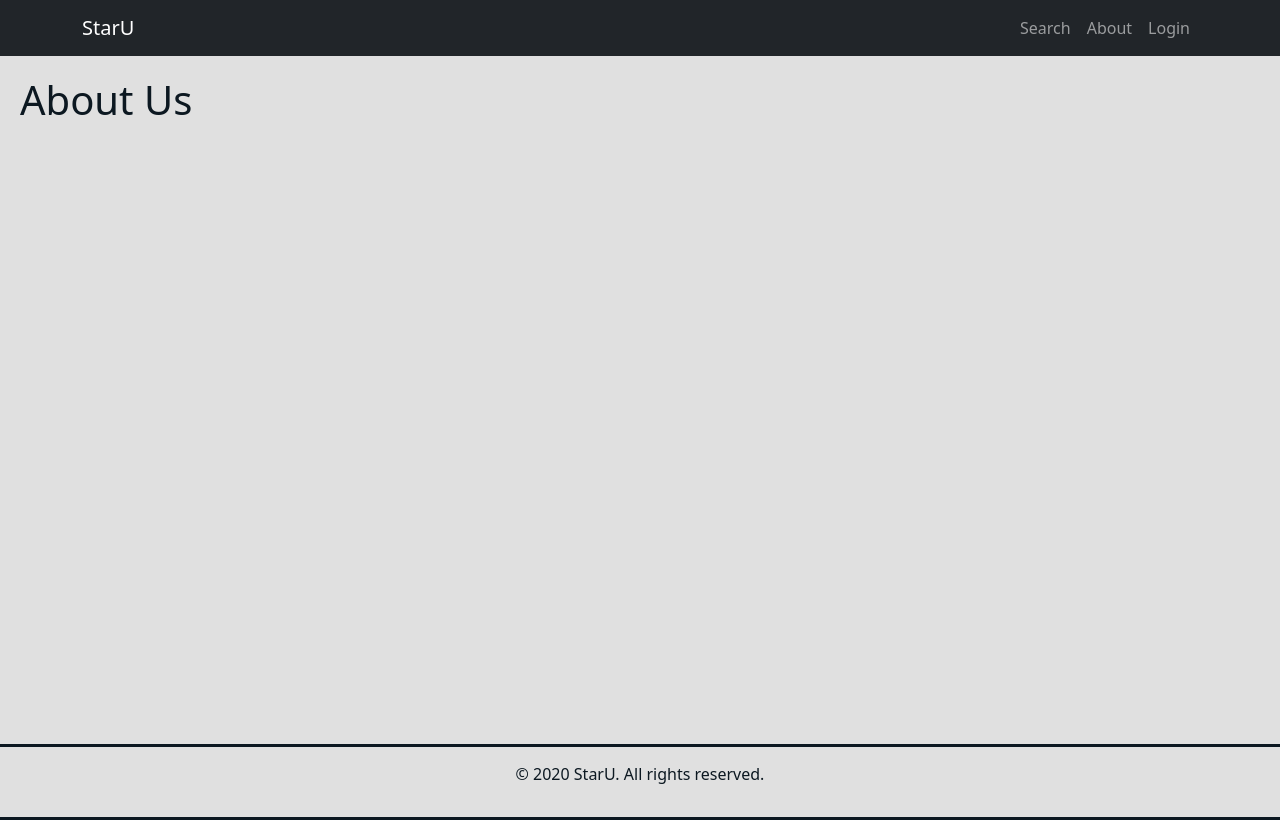
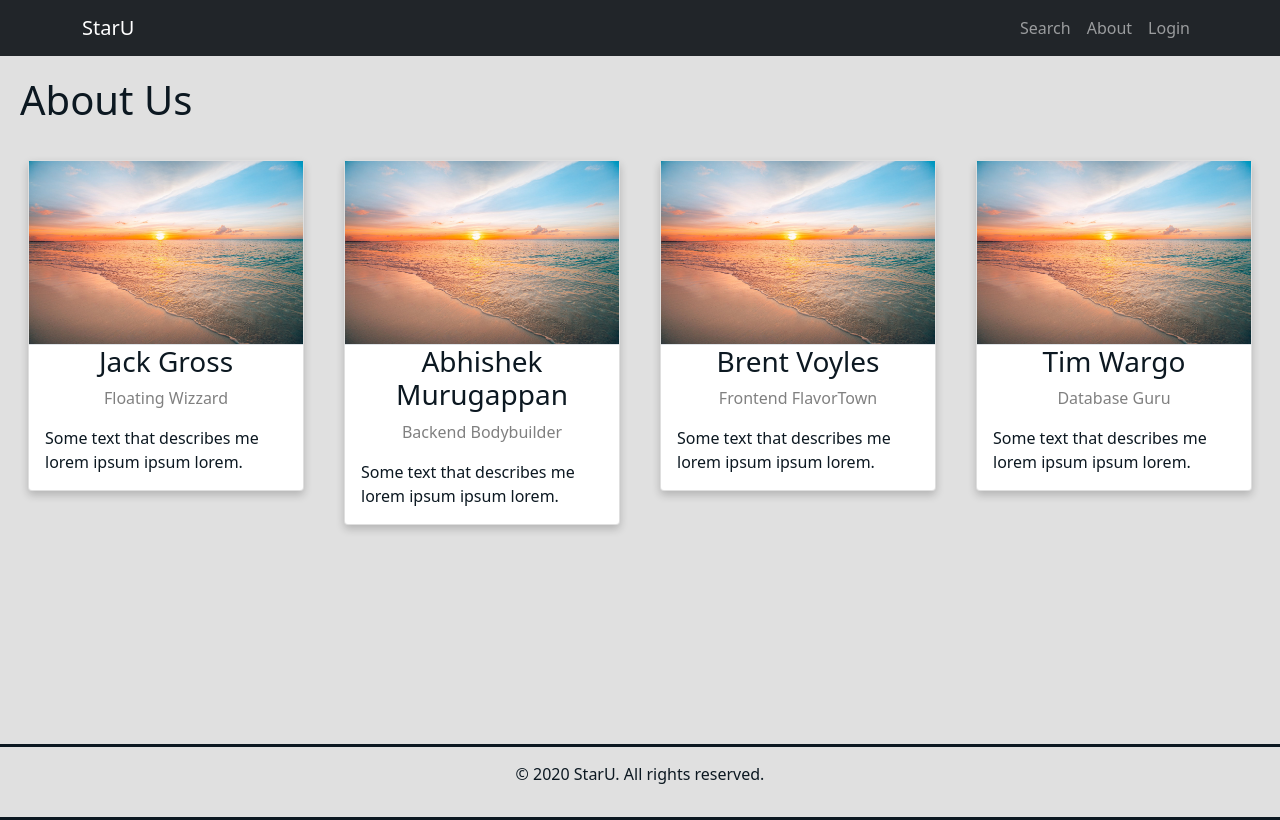
Before and after one commit to TimWargo/staru, a React (Create React App) app: page /about in a window 1280 px wide. Built offline with nearby package versions, Linux system fonts and the light colour scheme.

Commit message:
completed basics of AboutUs page

```diff
--- a/src/Components/AboutUsPage/AboutUsPage.js
+++ b/src/Components/AboutUsPage/AboutUsPage.js
@@ -1,10 +1,57 @@
 import React, { Component } from "react";
+import Sunset from '../Images/Sunset.jpg'
 
 class AboutUsPage extends Component {
     render() {
         return (
             <div className="body">
                 <h1>About Us</h1>
+
+                <div className="aboutUs">
+                    <div className="row">
+                        <div className="col">
+                            <div className="card">
+                                <img src={Sunset} className="w-100 border-bottom" alt="Sunset"></img>
+                                <div className="aboutContainer">
+                                    <h2>Jack Gross</h2>
+                                    <p className="aboutTitle">Floating Wizzard</p>
+                                    <p>Some text that describes me lorem ipsum ipsum lorem.</p>
+                                </div>
+                            </div>
+                        </div>
+                        <div className="col">
+                            <div className="card">
+                                <img src={Sunset} className="w-100 border-bottom" alt="Sunset"></img>
+                                <div className="aboutContainer">
+                                    <h2>Abhishek Murugappan</h2>
+                                    <p className="aboutTitle">Backend Bodybuilder</p>
+                                    <p>Some text that describes me lorem ipsum ipsum lorem.</p>
+                                </div>
+                            </div>
+                        </div>
+                        <div className="col">
+                            <div className="card">
+                                <img src={Sunset} className="w-100 border-bottom" alt="Sunset"></img>
+                                <div className="aboutContainer">
+                                    <h2>Brent Voyles</h2>
+                                    <p className="aboutTitle">Frontend FlavorTown</p>
+                                    <p>Some text that describes me lorem ipsum ipsum lorem.</p>
+                                </div>
+                            </div>
+                        </div>
+                        <div className="col">
+                            <div className="card">
+                                <img src={Sunset} className="w-100 border-bottom" alt="Sunset"></img>
+                                <div className="aboutContainer">
+                                    <h2>Tim Wargo</h2>
+                                    <p className="aboutTitle">Database Guru</p>
+                                    <p>Some text that describes me lorem ipsum ipsum lorem.</p>
+                                </div>
+                            </div>
+                        </div>
+                    </div>
+                </div>
+
             </div>
         );
     }
--- a/src/Components/Footer/Footer.js
+++ b/src/Components/Footer/Footer.js
@@ -1,5 +1,4 @@
 import React, { Component } from "react";
-import { Link } from 'react-router-dom';
 
 class Footer extends Component {
     render() {
--- a/src/Components/LandingPage/main.css
+++ b/src/Components/LandingPage/main.css
@@ -45,6 +45,12 @@ h1 {
     color: #0C1821;
 }
 
+h2 {
+    text-align: center;
+    color: #0C1821;
+    font-size: 28px !important;
+}
+
 input {
     background-color: white;
 }
@@ -66,3 +72,23 @@ button:hover {
 .pFooter {
     color: #0C1821;
 }
+
+.card {
+    box-shadow: 0 4px 8px 0 rgba(0, 0, 0, 0.2);
+    margin: 8px;
+}
+
+.aboutContainer {
+    padding: 0 16px;
+}
+
+.aboutContainer::after, .row::after {
+    content: "";
+    clear: both;
+    display: table;
+}
+
+.aboutTitle {
+    color: grey;
+    text-align: center;
+}
```
Also changed, not shown: src/Components/Images/Sunset.jpg (added).
